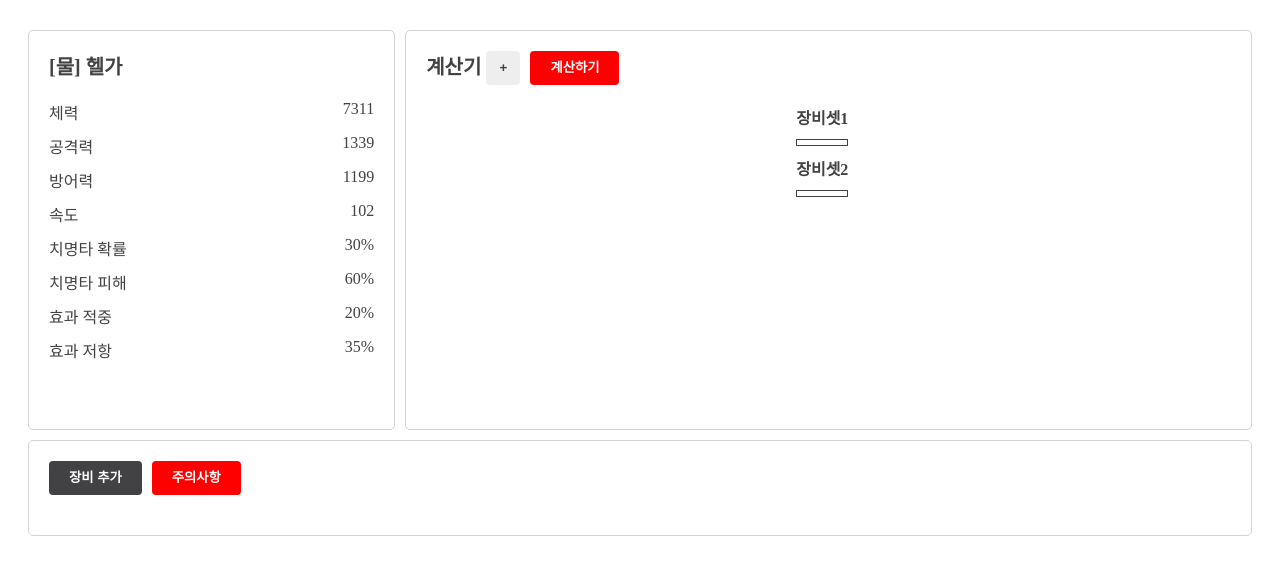
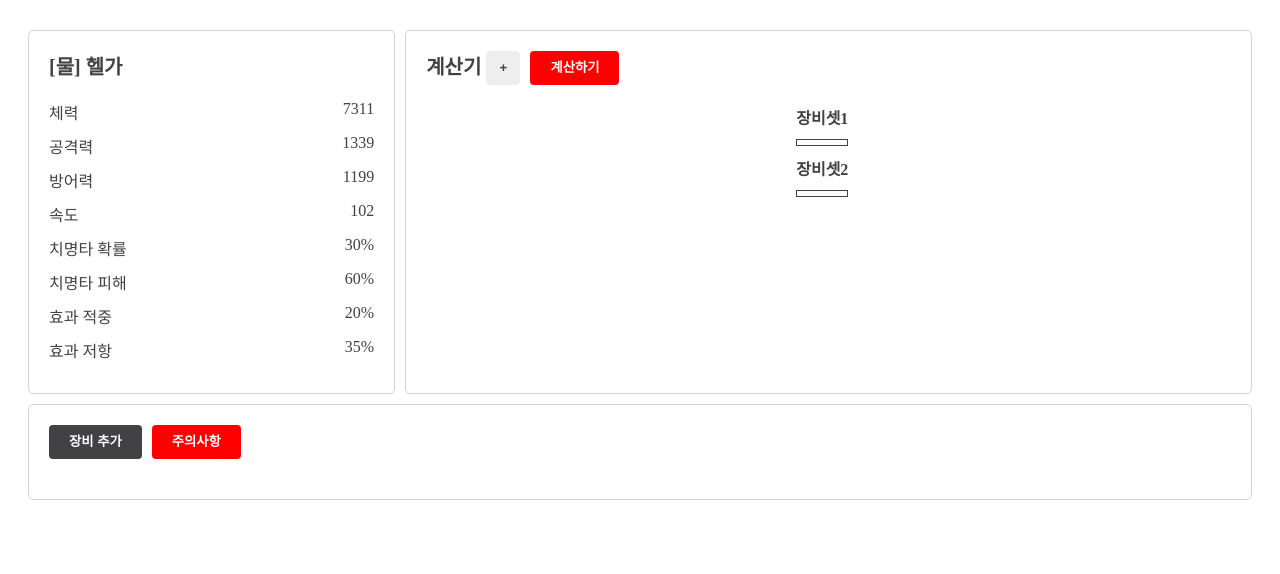
Before and after one commit to lee10104/LOH-equipment-vue, a Vue app: page / in a window 1280 px wide. Shown: the top 574 px of the page. Built offline with nearby package versions, Linux system fonts and the light colour scheme; a web font is replaced by a local one.

Commit message:
css 정리
- select에 중복 적용된 값 제거
- 영웅 정보칸, 계산기칸 height 재설정

```diff
--- a/src/components/AppSelect.vue
+++ b/src/components/AppSelect.vue
@@ -24,5 +24,9 @@ export default {
 <style lang="scss">
 .AppSelect {
   height: 34px;
+
+  & + & {
+    margin-left: 10px;
+  }
 }
 </style>
--- a/src/components/Calculator.vue
+++ b/src/components/Calculator.vue
@@ -65,7 +65,7 @@ export default {
 <style lang="scss">
 .Calculator {
   width: calc(70% - 10px);
-  height: 400px;
+  height: 364px;
   overflow: auto;
 }
 
--- a/src/components/EquipmentFormDialog.vue
+++ b/src/components/EquipmentFormDialog.vue
@@ -109,14 +109,6 @@ export default {
   position: absolute;
   top: 25px;
   right: 30px;
-
-  > select {
-    height: 34px;
-
-    + select {
-      margin-left: 10px;
-    }
-  }
 }
 
 .AppEquipmentDialog__option-title {
--- a/src/components/HeroInfo.vue
+++ b/src/components/HeroInfo.vue
@@ -41,7 +41,7 @@ export default {
 <style lang="scss">
 .HeroInfo {
   width: 30%;
-  height: 400px;
+  height: 364px;
 }
 
 .HeroInfo__name {
```
